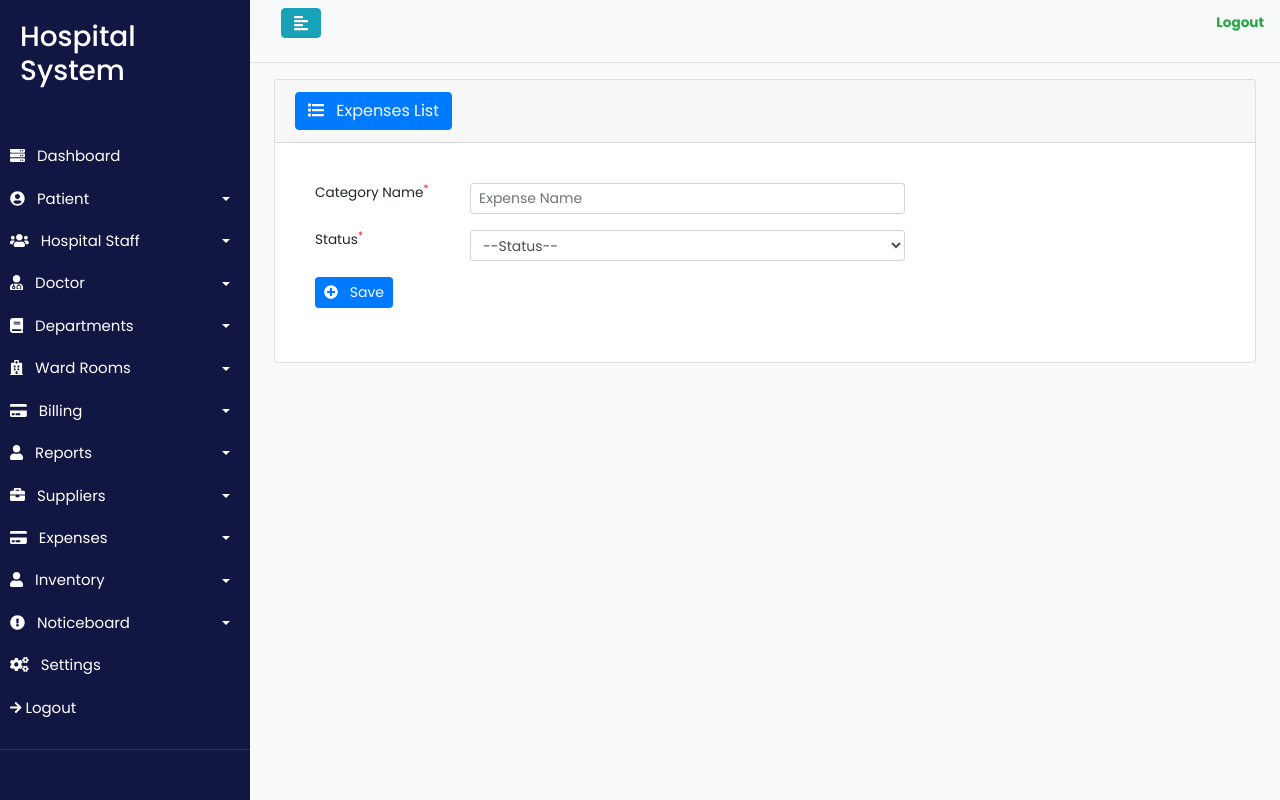
After one commit to ealpha072/Hospital-Management-System, a PHP site: page /pages/add_expense_category.php in a window 1280 px wide. The commit adds this page. Run offline with PHP 8.4, Linux system fonts and the light colour scheme; some libraries are stand-ins or nearby versions.

Commit message:
Add expenses category page created

```diff
--- /dev/null
+++ b/pages/add_expense_category.php
@@ -0,0 +1,37 @@
+<?php require "../public/wrapper.php" ?>
+
+<div class="card mb-4 mr-4 ml-4">
+    <div class="card-header">
+        <a href="">
+            <button class="btn btn-md btn-primary"> <i class="fa fa-list mr-2"></i> Expenses List</button>
+        </a>
+    </div>
+    <div class="card-body">
+        <form action="" method="post">
+
+            <div class="card-body">
+                <div class="form-group row">
+                    <label for="" class="col-sm-2">Category Name<sup>*</sup></label>
+                    <div class="col-sm-6">
+                        <input type="text" name="" id="" class="form-control form-control-sm" placeholder="Expense Name">
+                    </div>
+                </div>
+
+                <div class="form-group row">
+                    <label for="" class="col-sm-2">Status<sup>*</sup></label>
+                    <div class="col-sm-6">
+                        <select name="" id="" class="form-control form-control-sm">
+                            <option value="" disabled selected>--Status--</option>
+                            <option value="">Active</option>
+                            <option value="">Inactive</option>
+                        </select>
+                    </div>
+                </div>
+
+                <button class="btn btn-sm btn-primary"> <i class="fa fa-plus-circle mr-2" aria-hidden="true"></i> Save</button>
+            </div>
+        </form>
+    </div>
+</div>
+
+<?php require "../public/footer.php" ?>
--- a/public/wrapper.php
+++ b/public/wrapper.php
@@ -100,7 +100,7 @@
 
                 <!--Reports-->
                 <li>
-                    <a href="#schools" data-toggle="collapse" aria-expanded="false" class="dropdown-toggle"><i class="fa fa-user"></i> Reports</a>
+                    <a href="#schools" data-toggle="collapse" aria-expanded="false" class="dropdown-toggle"><i class="fa fa-user mr-2"></i> Reports</a>
                     <ul class="collapse list-unstyled" id="schools">
                         <li>
                             <a href="#"><i class="fa fa-wrench fa-sm"></i> Patient List Report</a>
@@ -125,11 +125,12 @@
                         </li>
                     </ul>
                 </li>
+
                 <!--store-->
 
                 <!--Accounting-->
                 <li>
-                    <a href="#suppliers" data-toggle="collapse" aria-expanded="false" class="dropdown-toggle"><i class="fa fa-briefcase"></i> Suppliers</a>
+                    <a href="#suppliers" data-toggle="collapse" aria-expanded="false" class="dropdown-toggle"><i class="fa fa-briefcase mr-2"></i> Suppliers</a>
                     <ul class="collapse list-unstyled" id="suppliers">
                         <li>
                             <a href="add_supplier.php"><i class="fa fa-user-plus fa-sm"></i>  Add Supplier</a>
@@ -145,7 +146,7 @@
 
                 <!--Expenses-->
                 <li>
-                    <a href="#expenses" data-toggle="collapse" aria-expanded="false" class="dropdown-toggle"><i class="fa fa-credit-card"></i> Expenses</a>
+                    <a href="#expenses" data-toggle="collapse" aria-expanded="false" class="dropdown-toggle"><i class="fa fa-credit-card mr-2"></i> Expenses</a>
                     <ul class="collapse list-unstyled" id="expenses">
                         <li>
                             <a href="add_category.php"><i class="fa fa-user fa-sm"></i>  Add Category</a>
@@ -161,7 +162,7 @@
 
                 <!--Inventory -->
                 <li>
-                    <a href="#staff" data-toggle="collapse" aria-expanded="false" class="dropdown-toggle"><i class="fa fa-user"></i> Inventory</a>
+                    <a href="#staff" data-toggle="collapse" aria-expanded="false" class="dropdown-toggle"><i class="fa fa-user mr-2"></i> Inventory</a>
                     <ul class="collapse list-unstyled" id="staff">
                         <li>
                             <a href="add_drugs.php"><i class="fa fa-user-plus fa-sm"></i>  Add Drugs</a>
@@ -177,7 +178,7 @@
 
                 <!--NoticeBoard-->
                 <li>
-                    <a href="#notice" data-toggle="collapse" aria-expanded="false" class="dropdown-toggle"><i class="fa fa-user"></i> Noticeboard</a>
+                    <a href="#notice" data-toggle="collapse" aria-expanded="false" class="dropdown-toggle"><i class="fa fa-exclamation-circle mr-2"></i> Noticeboard</a>
                     <ul class="collapse list-unstyled" id="notice">
                         <li>
                             <a href="add_notice.php"><i class="fa fa-user-plus fa-sm"></i> Add Notice</a>
@@ -190,7 +191,7 @@
 
 
                 <li>
-                    <a href="../dashboard/settings.php"><i class="fa fa-cogs"></i> Settings</a>
+                    <a href="../dashboard/settings.php"><i class="fa fa-cogs mr-2"></i> Settings</a>
                 </li>
 
                 <!--OTHERS-->
```
